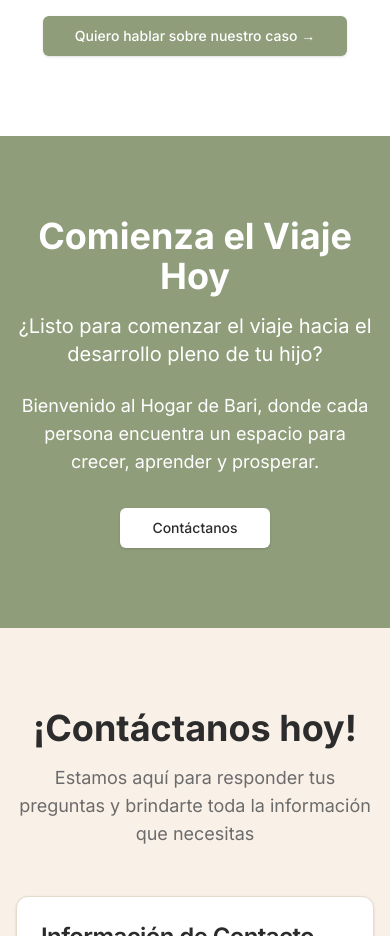
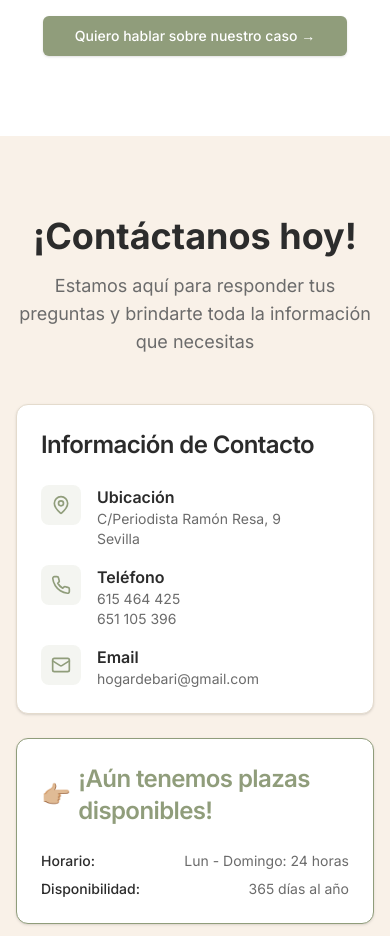
Before and after one commit to alvarogpp12/HOGAR-DE-BARI, a Next.js app: page / in a window 390 px wide. Shown: the part 5540-6476 px from the top of the page. Built offline with nearby package versions, Linux system fonts and the light colour scheme; a web font is replaced by a local one.

Commit message:
Remove CTA section 'Comienza el Viaje Hoy'

```diff
--- a/app/page.tsx
+++ b/app/page.tsx
@@ -2,7 +2,6 @@ import { Navigation } from '@/components/navigation'
 import { Footer } from '@/components/footer'
 import { HeroSection } from '@/components/sections/hero-section'
 import { MetodoDetalladoSection } from '@/components/sections/metodo-detallado-section'
-import { CTASection } from '@/components/sections/cta-section'
 import { ContactSection } from '@/components/sections/contact-section'
 
 export default function Home() {
@@ -11,7 +10,6 @@ export default function Home() {
 			<Navigation />
 			<HeroSection />
 			<MetodoDetalladoSection />
-			<CTASection />
 			<ContactSection />
 			<Footer />
 		</main>
--- a/components/sections/cta-section.tsx
+++ /dev/null
@@ -1,29 +0,0 @@
-import { Button } from '@/components/ui/button'
-
-export function CTASection() {
-	return (
-		<section className='bg-[#909d7b] py-20'>
-			<div className='container mx-auto px-4'>
-				<div className='mx-auto max-w-4xl text-center'>
-					<h2 className='mb-4 font-serif text-4xl font-bold text-white md:text-5xl'>
-						Comienza el Viaje Hoy
-					</h2>
-					<p className='mb-6 text-xl text-white md:text-2xl'>
-						¿Listo para comenzar el viaje hacia el desarrollo pleno de tu hijo?
-					</p>
-					<p className='mb-8 text-lg text-white'>
-						Bienvenido al Hogar de Bari, donde cada persona encuentra un espacio
-						para crecer, aprender y prosperar.
-					</p>
-					<Button
-						size='lg'
-						asChild
-						className='bg-white text-[#2c2c2c] hover:bg-white/90'
-					>
-						<a href='#contacto'>Contáctanos</a>
-					</Button>
-				</div>
-			</div>
-		</section>
-	)
-}
```
